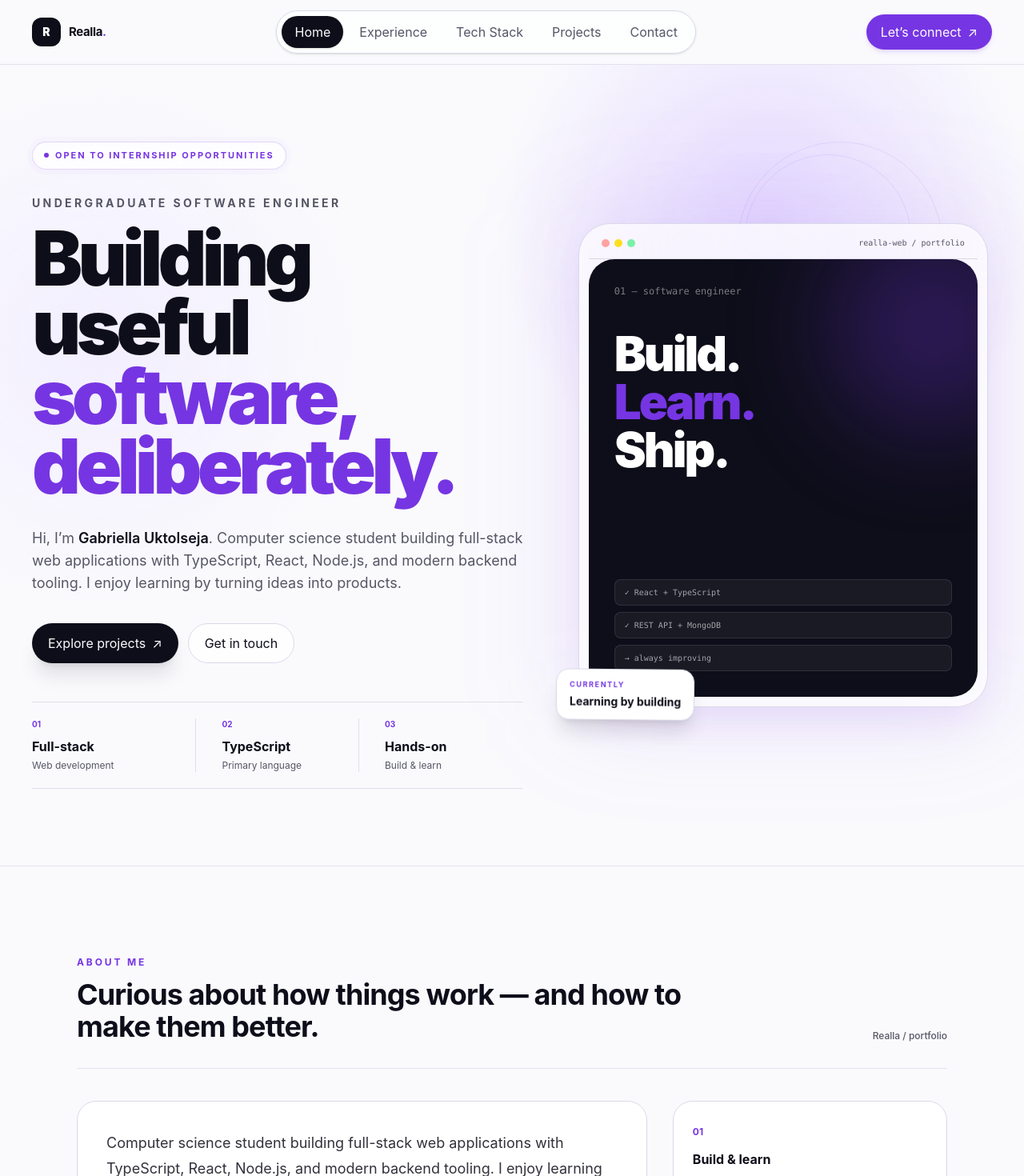
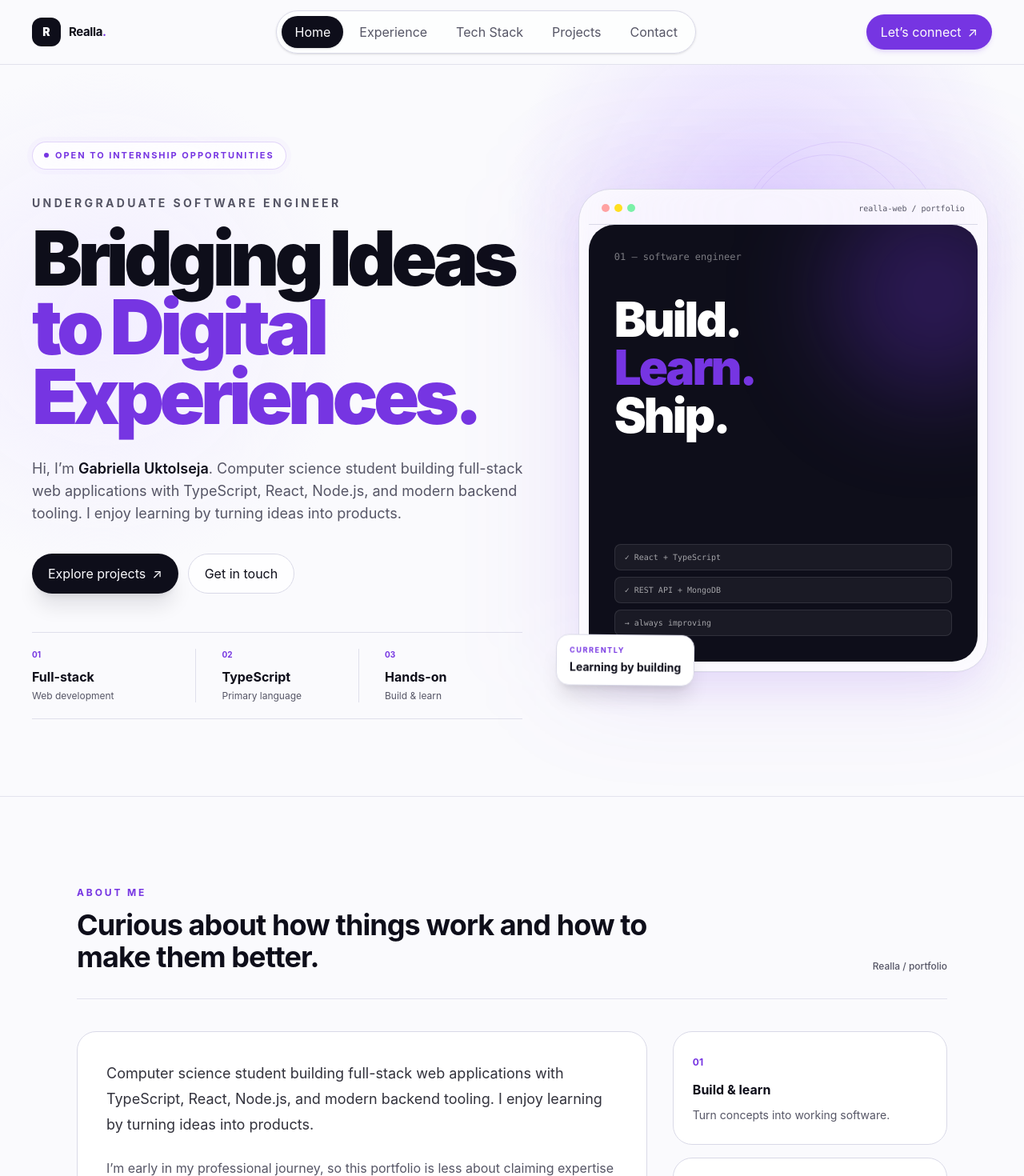
Before and after one commit to EllaUktolseja/Serverless-Realla-Website, a React (Vite) app in the folder apps/web/: page / in a window 1280 px wide. Shown: the top 1470 px of the page at 80% size. Built offline with nearby package versions, Linux system fonts and the light colour scheme.

Commit message:
feat(web) clean up look

```diff
--- a/apps/web/src/data/portfolio.ts
+++ b/apps/web/src/data/portfolio.ts
@@ -10,12 +10,11 @@ const profile: Profile = {
   name: "Gabriella Uktolseja",
   headline: "Undergraduate Software Engineer",
   bio: "Computer science student building full-stack web applications with TypeScript, React, Node.js, and modern backend tooling. I enjoy learning by turning ideas into products.",
-  email: "hello@example.com",
+  email: "agatha.uktolseja@gmail.com",
   location: "Bekasi, Indonesia",
-  linkedinUrl: "https://www.linkedin.com/",
+  linkedinUrl: "https://www.linkedin.com/in/ellauktolseja/",
   githubUrl: "https://github.com/EllaUktolseja",
-  whatsappUrl: "https://wa.me/6200000000000",
-  resumeUrl: "https://example.com/resume.pdf",
+  whatsappUrl: "https://wa.me/6285710304280",
 };
 
 const experiences: Experience[] = [
--- a/apps/web/src/sections/About.tsx
+++ b/apps/web/src/sections/About.tsx
@@ -12,7 +12,7 @@ function About() {
   }, []);
 
   return (
-    <Section id="about" eyebrow="About me" title="Curious about how things work — and how to make them better.">
+    <Section id="about" eyebrow="About me" title="Curious about how things work and how to make them better.">
       <div className="grid gap-8 lg:grid-cols-[1.35fr_0.65fr]">
         <div className="rounded-3xl border border-border bg-card p-7 sm:p-9">
           <p className="text-lg leading-8 text-foreground/85">
--- a/apps/web/src/sections/Hero.tsx
+++ b/apps/web/src/sections/Hero.tsx
@@ -10,7 +10,7 @@ function Hero() {
     void getProfile().then(setProfile).catch(() => undefined);
   }, []);
 
-  const name = profile?.name ?? "Your Name";
+  const name = profile?.name ?? "Gabriella Uktolseja";
   const headline = profile?.headline ?? "Undergraduate Software Engineer";
   const bio = profile?.bio ?? "I build thoughtful full-stack web applications while continuously strengthening my software engineering fundamentals.";
 
@@ -30,8 +30,8 @@ function Hero() {
           <p className="mt-7 text-xs font-bold uppercase tracking-[0.24em] text-muted-foreground sm:mt-8 sm:text-sm">{headline}</p>
 
           <h1 className="mt-4 max-w-4xl text-[3.15rem] font-black leading-[0.92] tracking-[-0.06em] sm:text-6xl lg:text-[5.9rem]">
-            Building useful
-            <span className="block text-primary">software, deliberately.</span>
+            Bridging Ideas
+            <span className="block text-primary">to Digital Experiences.</span>
           </h1>
 
           <p className="mt-7 max-w-2xl text-base leading-7 text-muted-foreground sm:mt-8 sm:text-lg">
```
